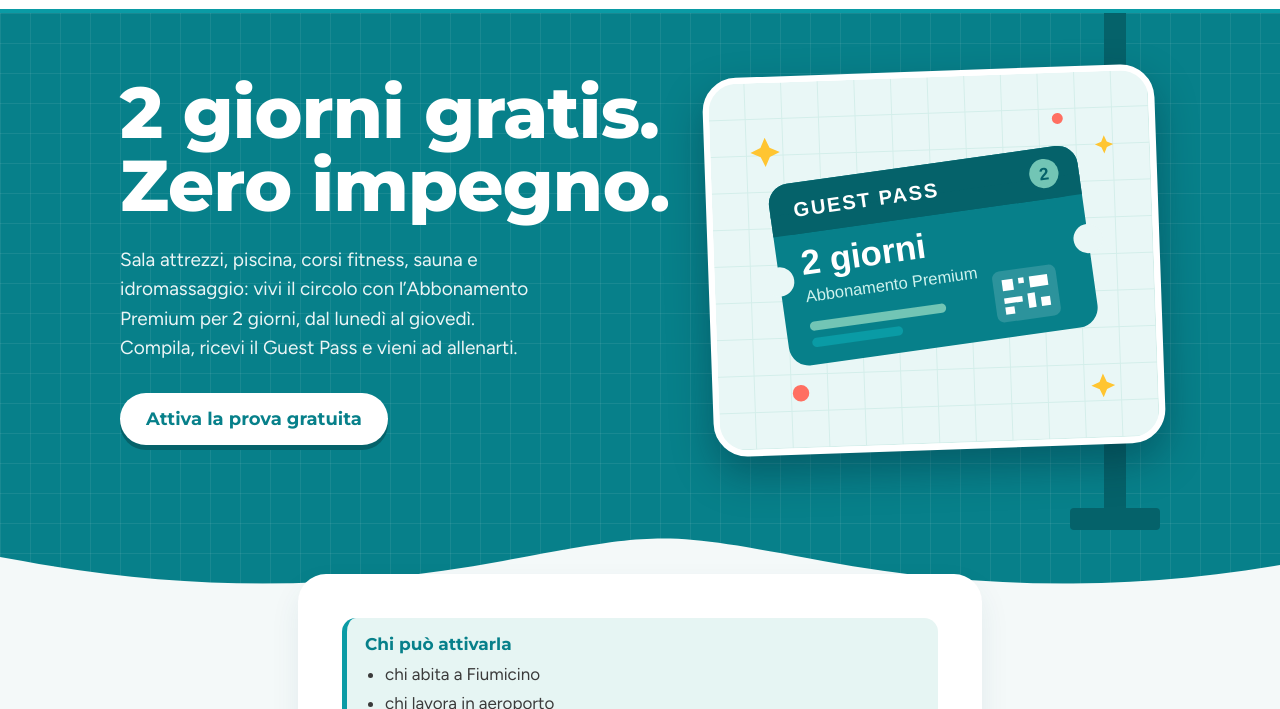
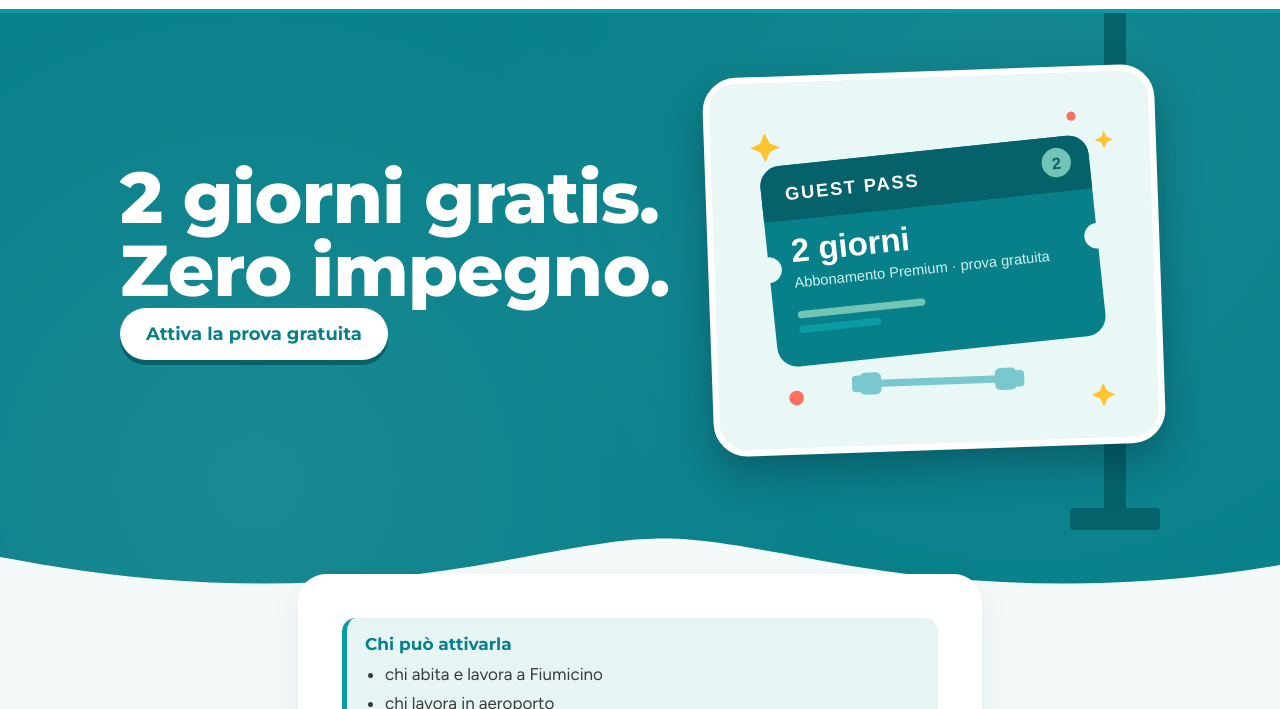
Before and after one commit to Andreadotti82/officine-sportive, a website: page public/index.html in a window 1280 px wide. Shown: the part 91-800 px from the top of the page. Drawn offline with Linux system fonts and the light colour scheme.

Commit message:
Guest Pass: illustrazione fitness, meno testo, requisiti corretti
- Via la piscina dall'illustrazione, ora Guest Pass card + manubrio
- Rimosso il paragrafo lead e i badge incluso (meno scritte)
- Requisiti: chi abita e lavora a Fiumicino, aeroporto, 12 mesi
- Sfondo hero senza griglia piscina

Co-Authored-By: Claude Opus 4.6 <noreply@anthropic.com>
Claude-Session: https://claude.ai/code/session_01A4BQM23EZYLZsBXWx79E8R

```diff
--- a/public/index.html
+++ b/public/index.html
@@ -42,9 +42,8 @@ a{color:var(--vasca)}
   position:relative;color:var(--bianco);overflow:hidden;
   background-color:var(--vasca);
   background-image:
-    linear-gradient(rgba(255,255,255,.07) 1.5px,transparent 1.5px),
-    linear-gradient(90deg,rgba(255,255,255,.07) 1.5px,transparent 1.5px);
-  background-size:30px 30px;
+    radial-gradient(circle at 20% 80%, rgba(255,255,255,.08) 0%, transparent 50%),
+    radial-gradient(circle at 80% 20%, rgba(255,255,255,.06) 0%, transparent 50%);
   padding:28px 22px 120px;
 }
 /* la riga di corsia sul fondo, con la T finale */
@@ -236,28 +235,32 @@ footer a{font-weight:600}
     <div class="hero-grid con-foto">
       <div>
         <h1>2 giorni gratis. Zero impegno.</h1>
-        <p class="lead">Sala attrezzi, piscina, corsi fitness, sauna e idromassaggio: vivi il circolo con l’Abbonamento Premium per 2 giorni, dal lunedì al giovedì. Compila, ricevi il Guest Pass e vieni ad allenarti.</p>
         <a class="vai" href="#prenota">Attiva la prova gratuita</a>
       </div>
-      <figure class="illustrazione"><svg xmlns="http://www.w3.org/2000/svg" width="100%" viewBox="0 0 480 400" role="img" aria-label="Il tuo Guest Pass di 2 giorni">
-<defs><clipPath id="gcl"><rect width="480" height="400" rx="28"/></clipPath>
-<pattern id="gpav" width="40" height="40" patternUnits="userSpaceOnUse"><rect width="40" height="40" fill="#E9F7F6"/><path d="M40 0V40H0" fill="none" stroke="#D3EEEA" stroke-width="2"/></pattern></defs>
+      <figure class="illustrazione"><svg xmlns="http://www.w3.org/2000/svg" width="100%" viewBox="0 0 480 400" role="img" aria-label="Guest Pass 2 giorni al circolo">
+<defs><clipPath id="gcl"><rect width="480" height="400" rx="28"/></clipPath></defs>
 <g clip-path="url(#gcl)">
-<rect width="480" height="400" fill="url(#gpav)"/>
-<g transform="rotate(-6 240 200)">
-<rect x="70" y="95" width="340" height="200" rx="22" fill="#07808A"/>
-<rect x="70" y="95" width="340" height="56" rx="22" fill="#05626A"/><rect x="70" y="128" width="340" height="23" fill="#05626A"/>
-<text x="96" y="132" font-family="Arial,sans-serif" font-weight="bold" font-size="22" fill="#fff" letter-spacing="2">GUEST PASS</text>
-<circle cx="372" cy="123" r="16" fill="#72C5B5"/><text x="372" y="130" text-anchor="middle" font-family="Arial,sans-serif" font-weight="bold" font-size="19" fill="#05626A">2</text>
-<text x="96" y="196" font-family="Arial,sans-serif" font-weight="bold" font-size="38" fill="#fff">2 giorni</text>
-<text x="96" y="226" font-family="Arial,sans-serif" font-size="18" fill="#CFF2EE">Abbonamento Premium</text>
-<rect x="96" y="248" width="150" height="10" rx="5" fill="#72C5B5"/><rect x="96" y="266" width="100" height="10" rx="5" fill="#0A9BA5"/>
-<circle cx="70" cy="200" r="16" fill="#E9F7F6"/><circle cx="410" cy="200" r="16" fill="#E9F7F6"/>
-<g transform="translate(300 222)" fill="#fff"><rect width="70" height="56" rx="8" fill="#ffffff" opacity=".15"/>
-<rect x="10" y="10" width="12" height="12"/><rect x="28" y="10" width="6" height="6"/><rect x="40" y="10" width="20" height="12"/><rect x="10" y="30" width="20" height="6"/><rect x="36" y="28" width="8" height="16"/><rect x="50" y="34" width="10" height="10"/><rect x="10" y="40" width="10" height="8"/></g>
+<rect width="480" height="400" rx="28" fill="#E9F7F6"/>
+<!-- Guest Pass card -->
+<g transform="rotate(-4 240 200)">
+<rect x="60" y="80" width="360" height="220" rx="22" fill="#07808A" />
+<rect x="60" y="80" width="360" height="60" rx="22" fill="#05626A"/><rect x="60" y="118" width="360" height="22" fill="#05626A"/>
+<text x="86" y="118" font-family="Arial,sans-serif" font-weight="bold" font-size="20" fill="#fff" letter-spacing="2">GUEST PASS</text>
+<circle cx="384" cy="108" r="16" fill="#72C5B5"/><text x="384" y="115" text-anchor="middle" font-family="Arial,sans-serif" font-weight="bold" font-size="18" fill="#05626A">2</text>
+<text x="86" y="186" font-family="Arial,sans-serif" font-weight="bold" font-size="36" fill="#fff">2 giorni</text>
+<text x="86" y="214" font-family="Arial,sans-serif" font-size="16" fill="#CFF2EE">Abbonamento Premium · prova gratuita</text>
+<rect x="86" y="240" width="140" height="8" rx="4" fill="#72C5B5"/><rect x="86" y="256" width="90" height="8" rx="4" fill="#0A9BA5"/>
+<circle cx="60" cy="192" r="14" fill="#E9F7F6"/><circle cx="420" cy="192" r="14" fill="#E9F7F6"/>
 </g>
-<g fill="#FFC531"><path d="M60 60 l5 11 l11 5 l-11 5 l-5 11 l-5 -11 l-11 -5 l11 -5z"/><path d="M420 330 l4 9 l9 4 l-9 4 l-4 9 l-4 -9 l-9 -4 l9 -4z"/><path d="M430 70 l3 7 l7 3 l-7 3 l-3 7 l-3 -7 l-7 -3 l7 -3z"/></g>
-<g fill="#FF6F61"><circle cx="90" cy="340" r="9"/><circle cx="380" cy="50" r="6"/></g>
+<!-- Manubrio stilizzato -->
+<g transform="translate(160 320)" fill="#0A9BA5" opacity="0.5">
+<rect x="0" y="8" width="160" height="8" rx="4"/>
+<rect x="-6" y="0" width="24" height="24" rx="6"/><rect x="142" y="0" width="24" height="24" rx="6"/>
+<rect x="-14" y="3" width="14" height="18" rx="4"/><rect x="160" y="3" width="14" height="18" rx="4"/>
+</g>
+<!-- Stelle decorative -->
+<g fill="#FFC531"><path d="M60 55 l5 11 l11 5 l-11 5 l-5 11 l-5-11 l-11-5 l11-5z"/><path d="M420 340 l4 9 l9 4 l-9 4 l-4 9 l-4-9 l-9-4 l9-4z"/><path d="M430 65 l3 7 l7 3 l-7 3 l-3 7 l-3-7 l-7-3 l7-3z"/></g>
+<g fill="#FF6F61"><circle cx="85" cy="345" r="8"/><circle cx="395" cy="48" r="5"/></g>
 </g></svg></figure>
     </div>
   </div>
@@ -274,13 +277,10 @@ footer a{font-weight:600}
       <div class="requisiti">
         <b>Chi può attivarla</b>
         <ul>
-          <li>chi abita a Fiumicino</li>
+          <li>chi abita e lavora a Fiumicino</li>
           <li>chi lavora in aeroporto</li>
           <li>chi non è entrato al circolo negli ultimi 12 mesi</li>
         </ul>
-      </div>
-      <div class="incluso" aria-label="Cosa è incluso">
-        <span>🏋️ Sala attrezzi</span><span>🏊 Piscina e nuoto libero</span><span>🤸 Fitness</span><span>🧑‍🏫 Tutor personale</span><span>🧘 Posturale</span><span>💧 Aqua circuit</span><span>🧖 Sauna e bagno turco</span><span>🫧 Idromassaggio</span>
       </div>
 
       <section class="passo" aria-labelledby="t1">
```
